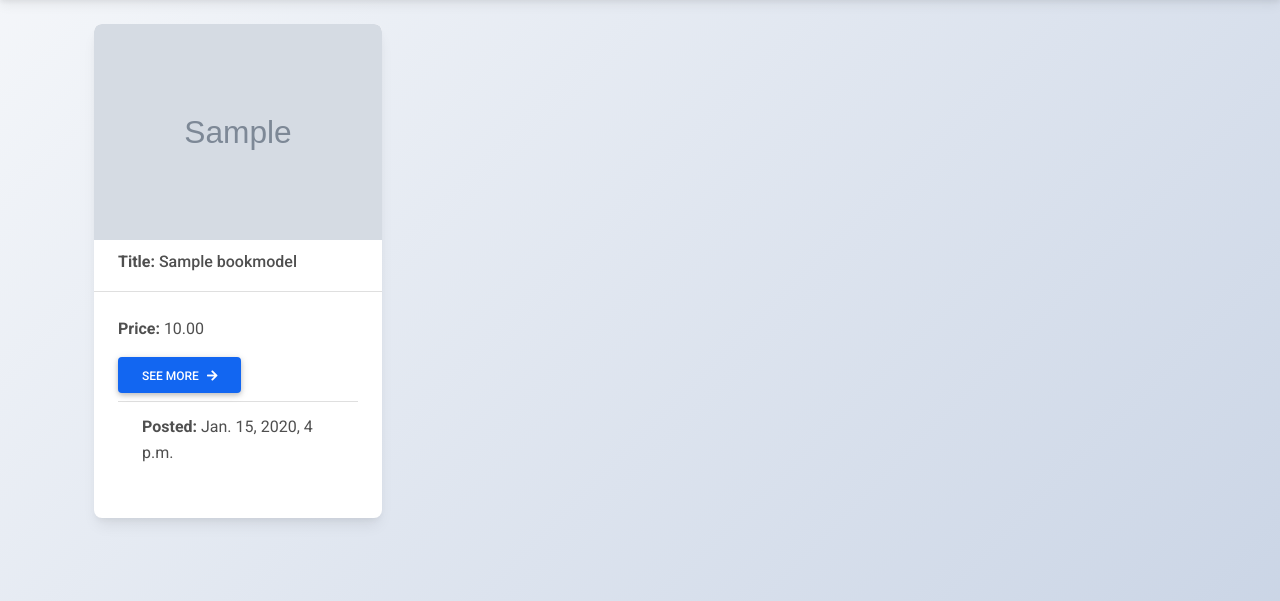
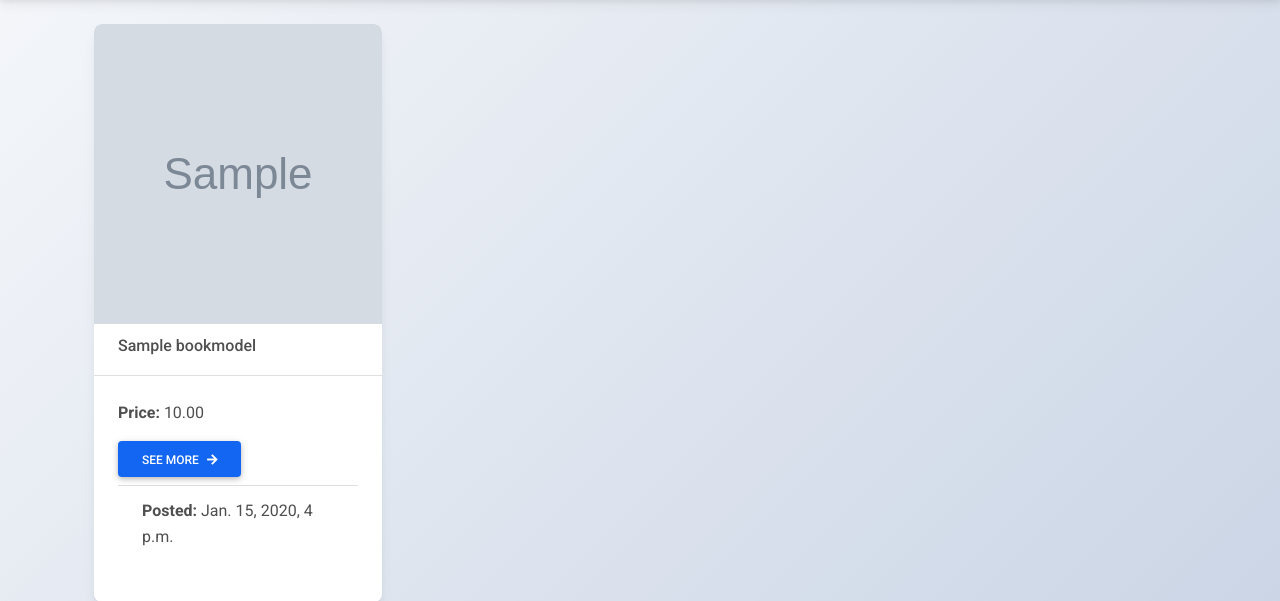
Before and after one commit to MeherajUlMahmmud/SLMS, a Django app: page /student/student-dashboard in a window 1280 px wide. Shown: the part 59-660 px from the top of the page. Run offline with Django 3.2, Linux system fonts and the light colour scheme; a user stored in the database is signed in; tables that the repository leaves empty hold one stand-in row (values such as "Sample post"); grey boxes marked "Sample" are stand-in pictures; some libraries are stand-ins or nearby versions.

Commit message:
Update student-dashboard.html

```diff
--- a/templates/student/student-dashboard.html
+++ b/templates/student/student-dashboard.html
@@ -29,6 +29,8 @@
                                 src="{{ book.image.url }}"
                                 class="card-img-top"
                                 alt="{{ book.name }}"
+                                height="300px"
+                                width="100px"
                         />
                         {% else %}
                         <img
@@ -48,7 +50,7 @@
                     </div>
 
                     <div class="card-header">
-                        <h5 class="card-title fs-6"><strong>Title: </strong>{{ book.name }}</h5>
+                        <h5 class="card-title fs-6">{{ book.name }}</h5>
                     </div>
                     <div class="card-body">
                         <p class="card-text fs-6">
```
